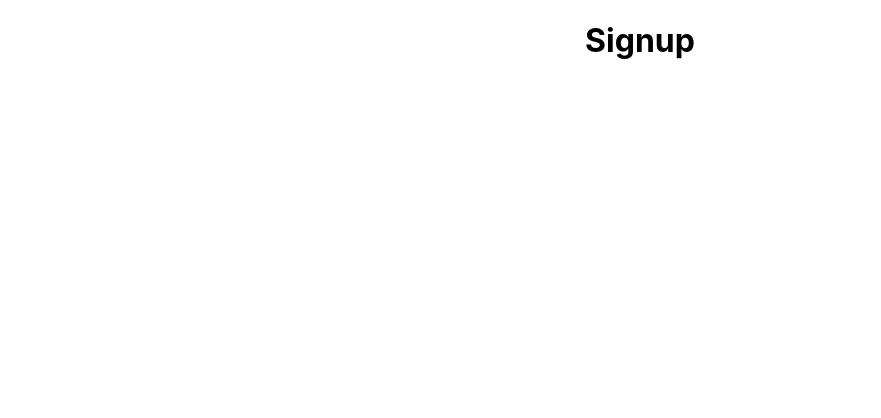
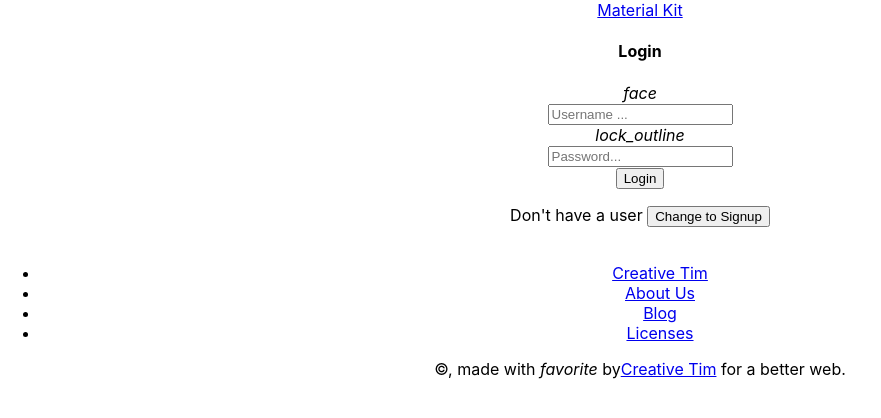
Before and after one commit to TrellinXp/habit-tracker-client, a React (Create React App) app: page /signup in a window 1280 px wide. Shown: the top 418 px of the page, without its empty margins (0-881 px from the left). Built offline with nearby package versions, Linux system fonts and the light colour scheme.

Commit message:
Change Login / Signup

```diff
--- a/src/App.js
+++ b/src/App.js
@@ -3,7 +3,6 @@ import './App.css';
 import CreateHabit from './components/CreateHabit';
 import { Switch, Route } from 'react-router-dom';
 import Login from './components/auth/Login';
-import Signup from './components/auth/Signup';
 
 class App extends Component {
 
@@ -26,12 +25,12 @@ class App extends Component {
            <Route
             exact
             path="/"
-            render={(props) => <Login {...props} getUser={this.getTheUser} hasUser={true}/>}
+            render={(props) => <Login {...props} getUser={this.getTheUser} isSignup={false}/>}
             />
           <Route
             exact
             path="/signup"
-            render={(props) => <Signup {...props} getUser={this.getTheUser} hasUser={false} />}
+            render={(props) => <Login {...props} getUser={this.getTheUser} isSignup={true} />}
             />
           <CreateHabit user={this.state.user}></CreateHabit>
         </Switch>
--- a/src/Login.css
+++ /dev/null
@@ -1,3 +0,0 @@
-.footer {
-    background-color: blue;
-}
--- a/src/components/auth/Login.js
+++ b/src/components/auth/Login.js
@@ -2,11 +2,9 @@
 import React, { Component } from 'react';
 import authService from '../../services/auth/auth-service';
 import '../../Index.css';
-import LoginButton from './LoginButton';
-import Signup from './Signup';
 
 class Login extends Component {
-  state = { username: '', password: '', isSignup: false };
+  state = { username: '', password: '', isSignup:false };
 
   constructor(props) {
     super(props);
@@ -52,6 +50,14 @@ class Login extends Component {
     return <button type="submit" className="signup-btn"> Signup </button>
   }
 
+  getTitle() {
+    const isSignup = this.state.isSignup;
+    if (!isSignup) {
+        return <h4 type="submit" className="signup-btn"> Login </h4>
+    }
+      return <h4 className="card-title"> Signup </h4>
+  }
+
   changeToSignup() {
     this.setState({
         isSignup: true
@@ -77,7 +83,8 @@ class Login extends Component {
           <div className="card card-login">
             <form className="form" onSubmit={this.handleFormSubmit}>
               <div className="card-header card-header-primary text-center">
-                <h4 className="card-title">Login</h4>
+
+                {this.getTitle()}
               </div>
               <div className="card-body">
 
@@ -107,8 +114,9 @@ class Login extends Component {
                     </div>
                     <div className="footer text-center">
                         {this.hasUser()}
-                        <br />
-                        Don't have a user <button onClick={this.changeToSignup}>Change to Signup</button>
+                        <div className="signup">
+                             Don't have a user <button onClick={this.changeToSignup}>Change to Signup</button>
+                        </div>
                     </div>
             </form>
           </div>
--- a/src/components/auth/LoginButton.js
+++ /dev/null
@@ -1,11 +0,0 @@
-import React, { Component } from 'react'
-
-export default class LoginButton extends Component {
-    render() {
-        return (
-            <div>
-                <button type="submit" className="signup-btn"> Login </button>
-            </div>
-        )
-    }
-}
--- a/src/components/auth/Signup.js
+++ /dev/null
@@ -1,11 +0,0 @@
-import React, { Component } from 'react'
-
-export default class Signup extends Component {
-    render() {
-        return (
-            <div>
-                <h1>Signup</h1>
-            </div>
-        )
-    }
-}
--- a/src/index.css
+++ b/src/index.css
@@ -15,3 +15,7 @@ code {
 .footer {
   height: 10vh;
 }
+
+.signup {
+  margin-top: 2vh;
+}
--- a/src/index.js
+++ b/src/index.js
@@ -1,6 +1,6 @@
 import React from 'react';
 import ReactDOM from 'react-dom';
-import './index.css';
+import './Index.css';
 import App from './App';
 import reportWebVitals from './reportWebVitals';
 import {
```
